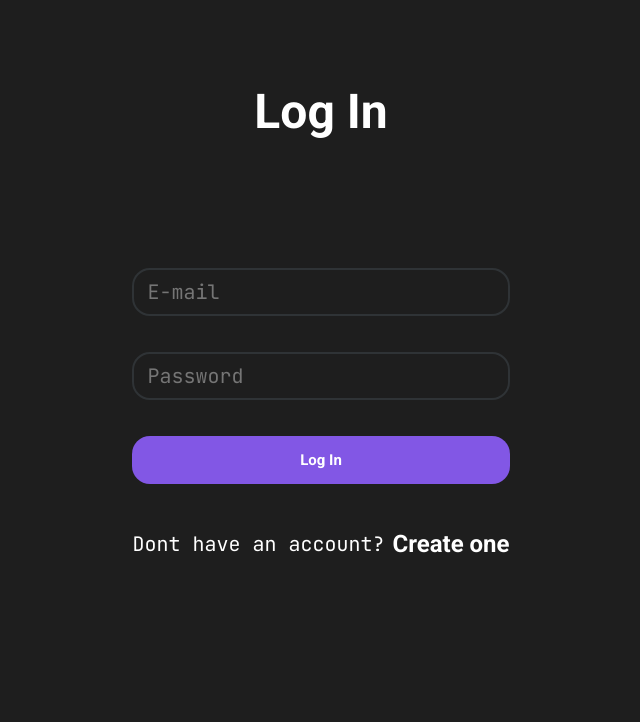
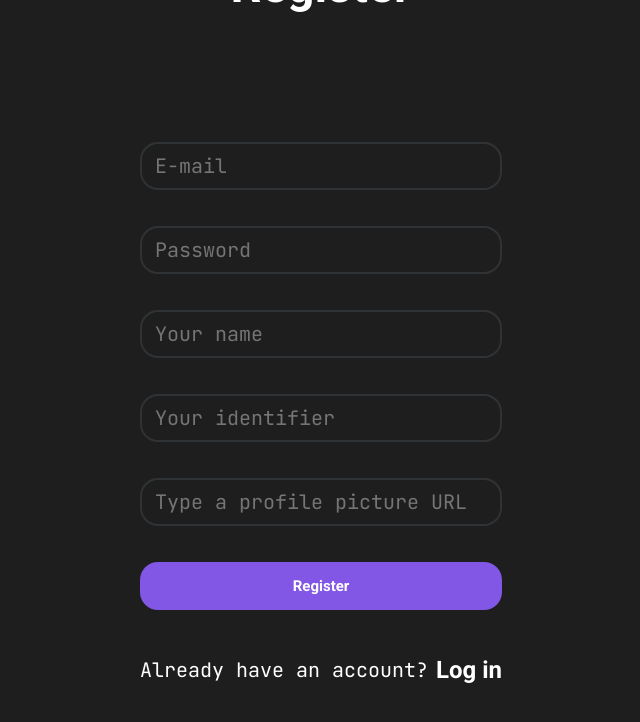
Before and after one commit to pedromeira220/twitter-clone, a React (Vite) app in the folder web/: page /register in a window 1280 px wide. Shown: the top 722 px of the page, without its empty margins (319-959 px from the left). Built offline with nearby package versions, Linux system fonts and the light colour scheme; no server answers.

Commit message:
Adding react router and configuring the routes and the auth

```diff
--- a/web/package.json
+++ b/web/package.json
@@ -16,6 +16,7 @@
     "react": "^18.2.0",
     "react-dom": "^18.2.0",
     "react-loading": "^2.0.3",
+    "react-router-dom": "^6.3.0",
     "styled-components": "^5.3.5"
   },
   "devDependencies": {
--- a/web/src/App.tsx
+++ b/web/src/App.tsx
@@ -1,15 +1,75 @@
-import React from "react";
+import React, { useEffect, useMemo, useState } from "react";
+import { Routes, Route, Link } from "react-router-dom";
 
 import { Home } from "./pages/Home";
 import { LogIn } from "./pages/Auth/LogIn";
 import { Register } from "./pages/Auth/Register";
 import "./public/global.css";
+import { AuthContext } from "./utils/contexts/AuthContext";
+import { LoadingPage } from "./pages/LoadingPage";
 
 function App() {
+	const [userToken, setUserToken] = useState<string | null>(null);
+	const [isLoading, setIsLoading] = useState(true);
+
+	const authContext = useMemo(function () {
+		return {
+			logIn: async function () {
+				setUserToken(await this.getUserToken());
+			},
+			register: async function () {
+				setUserToken(await this.getUserToken());
+			},
+			logOut: function () {
+				setUserToken(null);
+				localStorage.setItem("token", "");
+			},
+			getUserToken: async function () {
+				const userToken = localStorage.getItem("token");
+
+				return userToken;
+			},
+		};
+	}, []);
+
+	async function loadData() {
+		const token = await authContext.getUserToken();
+		setUserToken(token);
+		setIsLoading(false);
+	}
+
+	useEffect(() => {
+		loadData();
+	}, []);
+
+	useEffect(() => {
+		loadData();
+	}, [userToken, localStorage.getItem("token")]);
+
 	return (
-		<>
-			<LogIn />
-		</>
+		<AuthContext.Provider value={authContext}>
+			<Routes>
+				{isLoading ? (
+					<>
+						<Route path="/" element={<LoadingPage />} />
+					</>
+				) : (
+					<>
+						{!userToken ? (
+							<>
+								<Route path="/login" element={<LogIn />} />
+								<Route path="/register" element={<Register />} />
+								<Route path="/" element={<LogIn />} />
+							</>
+						) : (
+							<>
+								<Route path="/" element={<Home />} />
+							</>
+						)}
+					</>
+				)}
+			</Routes>
+		</AuthContext.Provider>
 	);
 }
 
--- a/web/src/components/Loading/index.tsx
+++ b/web/src/components/Loading/index.tsx
@@ -3,7 +3,7 @@ import { Container } from "./style";
 import ReactLoading from "react-loading";
 import { theme } from "../../public/theme";
 
-export function Loading() {
+export function Loading(props: ReactLoading) {
 	return (
 		<>
 			<Container>
--- a/web/src/main.tsx
+++ b/web/src/main.tsx
@@ -2,9 +2,11 @@ import React from "react";
 import ReactDOM from "react-dom/client";
 import App from "./App";
 import { UserContext } from "./utils/contexts/userContext";
+import { BrowserRouter } from "react-router-dom";
 
 ReactDOM.createRoot(document.getElementById("root") as HTMLElement).render(
 	<React.StrictMode>
+		<BrowserRouter>
 			<UserContext.Provider
 				value={{
 					identifier: "pedromeira",
@@ -15,5 +17,6 @@ ReactDOM.createRoot(document.getElementById("root") as HTMLElement).render(
 			>
 				<App />
 			</UserContext.Provider>
+		</BrowserRouter>
 	</React.StrictMode>
 );
--- a/web/src/pages/Auth/LogIn/index.tsx
+++ b/web/src/pages/Auth/LogIn/index.tsx
@@ -1,11 +1,19 @@
-import React, { EventHandler, MouseEventHandler, useState } from "react";
+import React, {
+	EventHandler,
+	MouseEventHandler,
+	useContext,
+	useState,
+} from "react";
+import { useNavigate } from "react-router-dom";
 import { ButtonMain } from "../../../components/ButtonMain";
 import { InputMain } from "../../../components/InputMain";
 import { TextBodyBold } from "../../../components/Typography/TextBodyBold";
 import { TextCode } from "../../../components/Typography/TextCode";
 import { theme } from "../../../public/theme";
 import { apiBackendFunctions } from "../../../services/apiBackend";
+import { AuthContext } from "../../../utils/contexts/AuthContext";
 import { AuthUseCase } from "../AuthUseCase";
+import { TextLink } from "../Register/style";
 import { Container, MainFrame, Title, Form, Footer } from "./style";
 
 const authUseCase = new AuthUseCase();
@@ -13,6 +21,9 @@ const authUseCase = new AuthUseCase();
 export function LogIn() {
 	const [emailText, setEmailText] = useState("");
 	const [passwordText, setPasswordText] = useState("");
+
+	const authContext = useContext(AuthContext);
+	const navigate = useNavigate();
 
 	function throwError(errorMessage: string) {
 		alert(errorMessage);
@@ -41,7 +52,11 @@ export function LogIn() {
 
 		if (response.error) {
 			throwError(response.msg);
+			return;
 		}
+
+		authContext?.logIn();
+		navigate("/");
 	}
 
 	function handleEmailInputChange(event: React.ChangeEvent<HTMLInputElement>) {
@@ -98,13 +113,16 @@ export function LogIn() {
 						}}
 					>
 						<TextBodyBold>
-							<span
+							<TextLink
 								style={{
 									fontSize: 24,
 								}}
+								onClick={() => {
+									navigate("/register");
+								}}
 							>
 								Create one
-							</span>
+							</TextLink>
 						</TextBodyBold>
 					</div>
 				</Footer>
--- a/web/src/pages/Auth/Register/index.tsx
+++ b/web/src/pages/Auth/Register/index.tsx
@@ -1,12 +1,19 @@
-import React, { EventHandler, MouseEventHandler, useState } from "react";
+import React, {
+	EventHandler,
+	MouseEventHandler,
+	useContext,
+	useState,
+} from "react";
+import { useNavigate } from "react-router-dom";
 import { ButtonMain } from "../../../components/ButtonMain";
 import { InputMain } from "../../../components/InputMain";
 import { TextBodyBold } from "../../../components/Typography/TextBodyBold";
 import { TextCode } from "../../../components/Typography/TextCode";
 import { theme } from "../../../public/theme";
 import { apiBackendFunctions } from "../../../services/apiBackend";
+import { AuthContext } from "../../../utils/contexts/AuthContext";
 import { AuthUseCase } from "../AuthUseCase";
-import { Container, MainFrame, Title, Form, Footer } from "./style";
+import { Container, MainFrame, Title, Form, Footer, TextLink } from "./style";
 
 const authUseCase = new AuthUseCase();
 
@@ -16,6 +23,9 @@ export function Register() {
 	const [nameText, setNameText] = useState("");
 	const [identifierText, setIdentifierText] = useState("");
 	const [profilePictureURL, setProfilePictureURL] = useState("");
+
+	const authContext = useContext(AuthContext);
+	const navigate = useNavigate();
 
 	interface IUserToCreate {
 		email: string;
@@ -65,9 +75,11 @@ export function Register() {
 
 		if (response.error) {
 			throwError(response.msg);
+			return;
 		}
 
-		console.log(response.data);
+		authContext?.register();
+		navigate("/");
 	}
 
 	function handleProfilePictureChange(
@@ -175,14 +187,17 @@ export function Register() {
 									alignItems: "center",
 								}}
 							>
-								<span
+								<TextLink
 									style={{
 										fontSize: 24,
 										textAlign: "center",
 									}}
+									onClick={() => {
+										navigate("/login");
+									}}
 								>
 									Log in
-								</span>
+								</TextLink>
 							</div>
 						</TextBodyBold>
 					</div>
--- a/web/src/pages/Auth/Register/style.ts
+++ b/web/src/pages/Auth/Register/style.ts
@@ -36,3 +36,10 @@ export const Footer = styled.footer`
 	gap: 8px;
 	margin-top: 46px;
 `;
+
+export const TextLink = styled.span`
+	&:hover {
+		cursor: pointer;
+		opacity: 0.7;
+	}
+`;
--- /dev/null
+++ b/web/src/pages/LoadingPage/index.tsx
@@ -0,0 +1,18 @@
+import React from "react";
+
+import { Container } from "./style";
+import ReactLoading from "react-loading";
+import { theme } from "../../public/theme";
+
+export function LoadingPage() {
+	return (
+		<Container>
+			<ReactLoading
+				type={"spin"}
+				color={theme.colors.main._100}
+				height={64}
+				width={64}
+			/>
+		</Container>
+	);
+}
--- /dev/null
+++ b/web/src/pages/LoadingPage/style.ts
@@ -0,0 +1,9 @@
+import styled from "styled-components";
+
+export const Container = styled.div`
+	width: 100%;
+	height: 100vh;
+	display: flex;
+	justify-content: center;
+	align-items: center;
+`;
--- /dev/null
+++ b/web/src/utils/contexts/AuthContext.ts
@@ -0,0 +1,9 @@
+import { createContext, useMemo } from "react";
+interface IAuthContext {
+	logIn: () => Promise<void>;
+	register: () => Promise<void>;
+	logOut: () => void;
+	getUserToken: () => Promise<string | null>;
+}
+
+export const AuthContext = createContext<IAuthContext | null>(null);
```
Also changed, not shown: 1 other file (tests, documents, lock files or other folders). Lines whose indentation alone changed are shown as unchanged.
